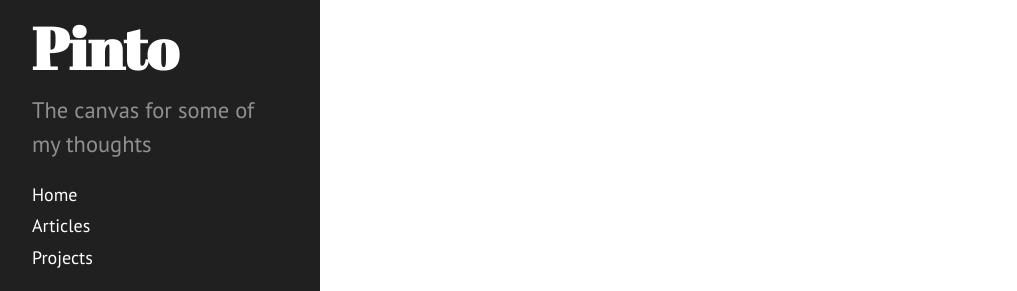
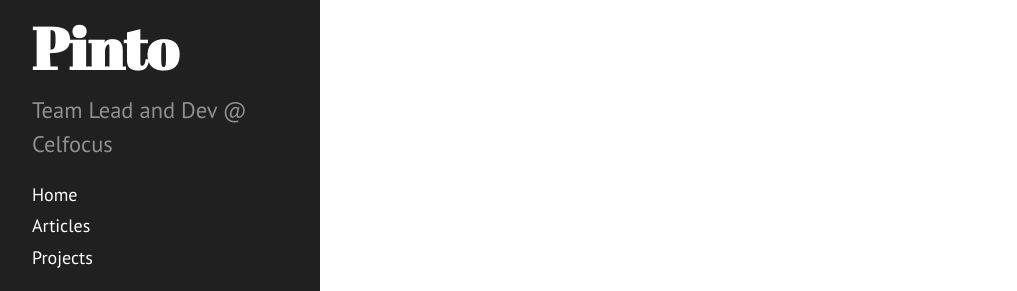
Before and after one commit to bopinto/bopinto.github.io, a Jekyll site: the page built from index.html, in a window 1280 px wide. Shown: the part 445-736 px from the top of the page, without its empty margins (4-1021 px from the left). Built offline with Jekyll 4.4.1, drawn with Linux system fonts in a browser that asks for light colours; Markdown is read by kramdown in place of the engine named in the settings; the list of posts is cut into pages by our own code.

Commit message:
Change tag line

```diff
--- a/_config.yml
+++ b/_config.yml
@@ -7,7 +7,7 @@
 
 # Setup
 title:            'Bernardo Oliveira Pinto'
-tagline:          'bopinto website'
+tagline:          'Team Lead and Dev @ Celfocus'
 description:      'The canvas for some of my thoughts'
 url:              https://bopinto.github.io
 baseurl:          /
--- a/_includes/sidebar.html
+++ b/_includes/sidebar.html
@@ -6,7 +6,7 @@
           {{ site.title }}
         </a>
       </h1>
-      <p class="lead">{{ site.description }}</p>
+      <p class="lead">{{ site.tagline }}</p>
     </div>
 
     <nav class="sidebar-nav">
```
